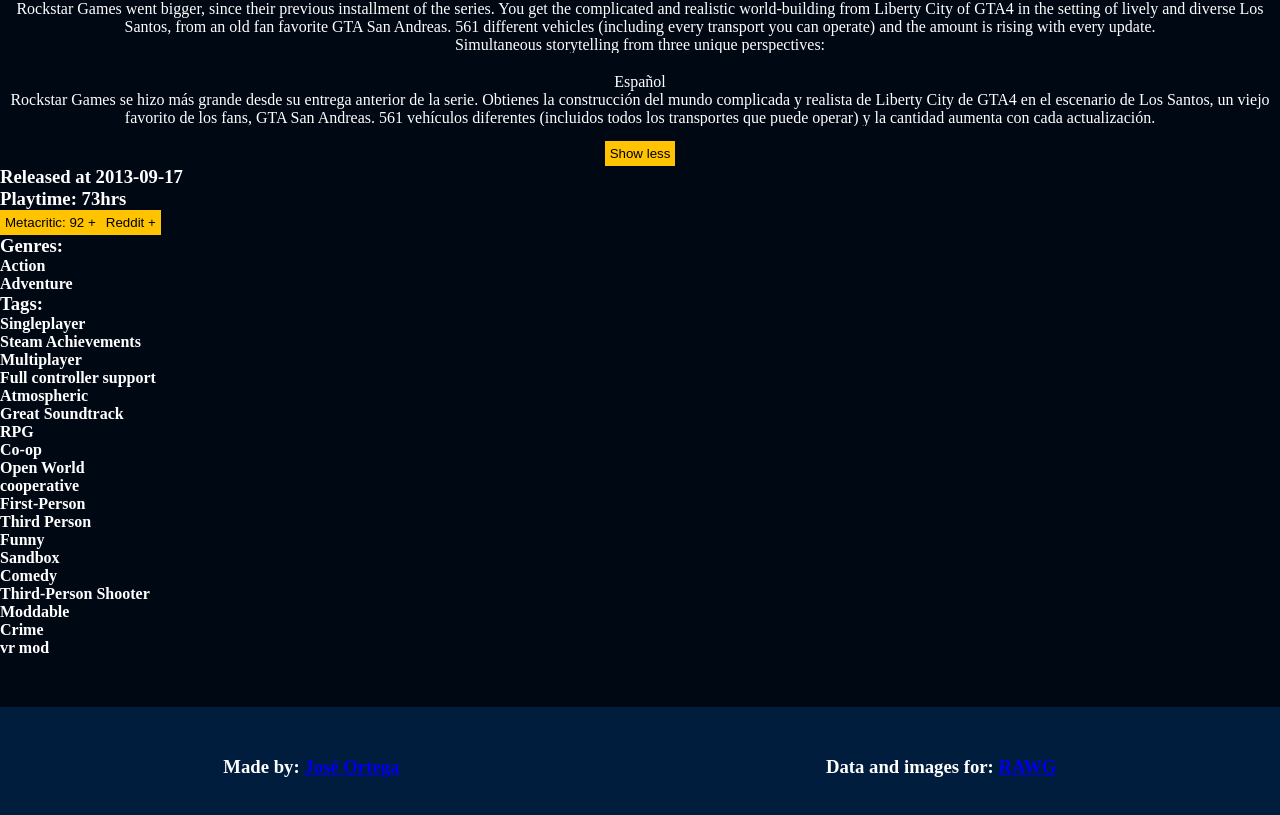
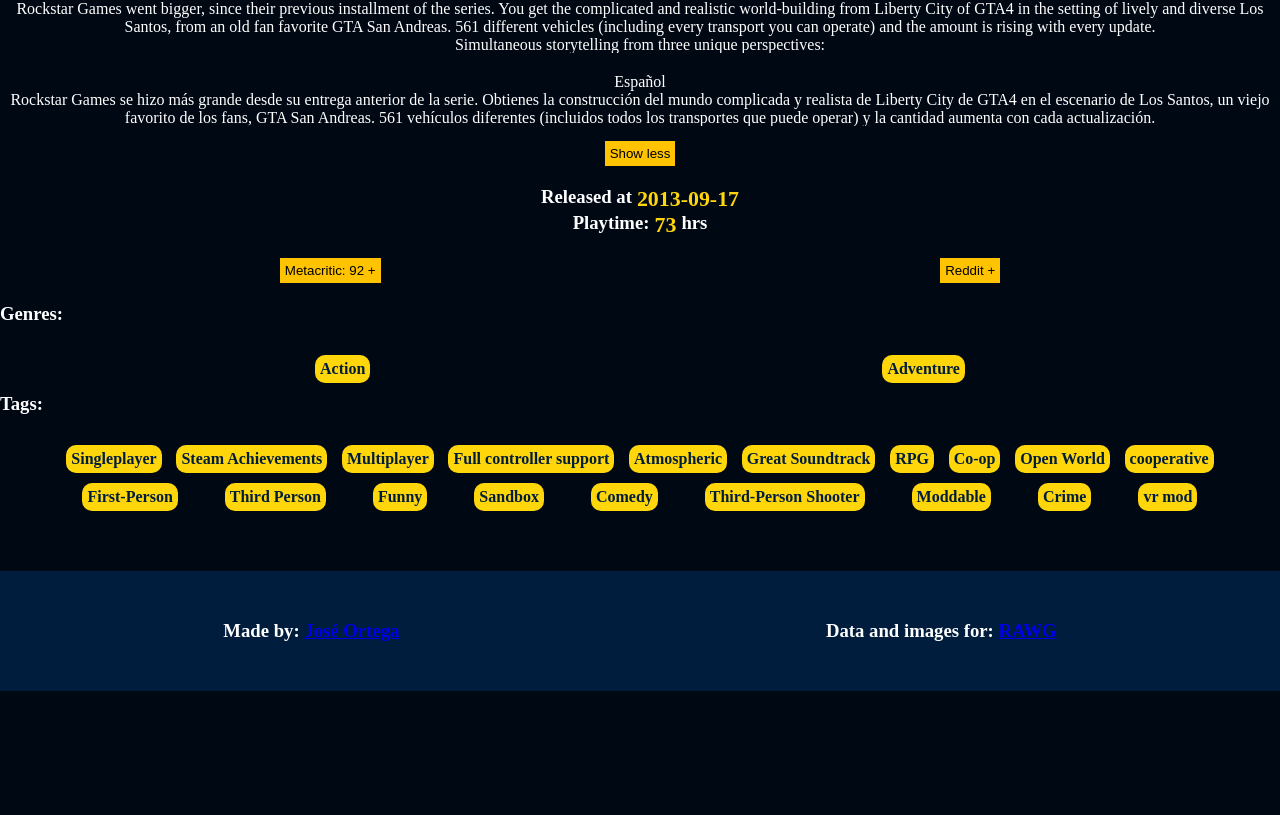
Before and after one commit to JoseOrtega02/Game-Project, a React (Vite) app: page /games/1 in a window 1280 px wide. Shown: the part 1043-1858 px from the top of the page. After the commit the page ends 1734 px from the top, so only its background shows below. Built offline with nearby package versions, Linux system fonts and the light colour scheme.

Commit message:
model the details page

```diff
--- a/src/Pages/GameDetail.tsx
+++ b/src/Pages/GameDetail.tsx
@@ -40,20 +40,20 @@
         setOpen(!itsOpen)
         showmore()}}>{itsOpen?("Show more"):("Show less")}</ButtonGeneric>
     </div>
-    <div>
-      <h3>Released at {game.released}</h3>
-      <h3>Playtime: {game.playtime}hrs</h3>
+    <div className="text__container">
+      <h3>Released at <h3 id='colored__text'>{game.released}</h3></h3>
+      <h3>Playtime: <h3 id='colored__text'>{game.playtime}</h3>hrs</h3>
     </div>
-    <div>
+    <div className="button__container">
       <ButtonGeneric>Metacritic: {game.metacritic} +</ButtonGeneric>
       <ButtonGeneric>Reddit +</ButtonGeneric>
     </div>
     <h3>Genres:</h3>
-    <div>
+    <div className="map__container">
       {game.genres.map(genres =><h4>{genres.name}</h4> )}
     </div>
     <h3>Tags:</h3>
-    <div>
+    <div className="map__container">
       {game.tags.map(tag =><h4>{tag.name}</h4> )}
     </div>
     </GameDetails>
--- a/src/styledComponents/GameDetail.ts
+++ b/src/styledComponents/GameDetail.ts
@@ -2,6 +2,47 @@
 import { colors } from "./Colors"
 
 export const GameDetails = styled.div`
+    .text__container{
+        display: flex;
+        flex-direction: column;
+        justify-content: center;
+        align-items: center;
+        margin-top:20px;
+        h3{
+            display:flex;
+            gap:5px
+        }
+         #colored__text{
+
+            color: ${colors.button3};
+        }
+    }
+
+    .button__container{
+        display: flex;
+        flex-direction: row;
+        justify-content:space-around;
+        margin-top:20px;
+        margin-bottom: 20px;
+    }
+    .map__container{
+        width:90%;
+        display: flex;
+        flex-wrap: wrap;
+        justify-content: space-around;
+        padding: 10px;
+        margin-left: auto;
+        margin-right: auto;
+        gap: 10px;
+        margin-top:20px;
+        h4{
+            background-color: ${colors.button3};
+            border-radius:10px;
+            padding: 5px;
+            color: ${colors.primary}
+        }
+    }
+
     .principal__container{
         text-align: center;
         div{
```
